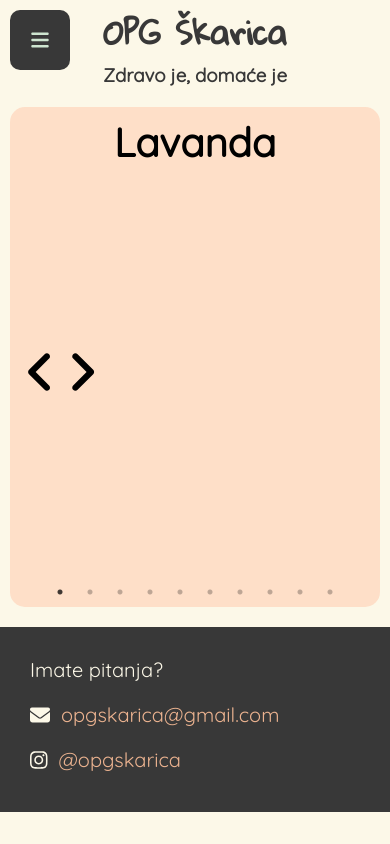
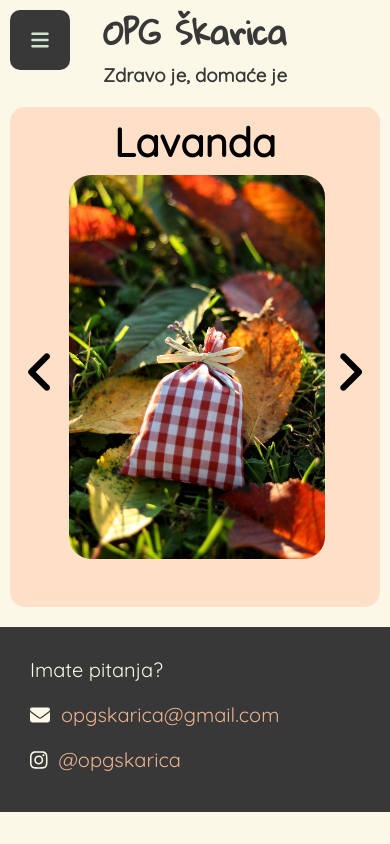
Before and after one commit to CroAnna/Family-farm-OPG, a React (Create React App) app: page /galerija in a window 390 px wide. Shown: the top 844 px of the page. Built offline with nearby package versions, Linux system fonts and the light colour scheme.

Commit message:
removed responsive with bug on render

```diff
--- a/src/Components/Gallery.jsx
+++ b/src/Components/Gallery.jsx
@@ -18,7 +18,6 @@ import lavanda8 from "../Images/lavanda8.jpg";
 import lavanda9 from "../Images/lavanda9.jpg";
 import lavanda10 from "../Images/lavanda10.jpg";
 import butternut1 from "../Images/butternut1.jpg";
-import { useState } from "react";
 
 const Gallery = () => {
   // render() {
@@ -31,15 +30,15 @@ const Gallery = () => {
     variableWidth: true,
     nextArrow: <SampleNextArrow />,
     prevArrow: <SamplePrevArrow />,
-    responsive: [
-      {
-        // mobile
-        breakpoint: 961,
-        settings: {
-          variableWidth: false,
-        },
-      },
-    ],
+    // responsive: [
+    //   {
+    //     // mobile
+    //     breakpoint: 961,
+    //     settings: {
+    //       variableWidth: false,
+    //     },
+    //   },
+    // ],
   };
 
   function SampleNextArrow(props) {
@@ -59,7 +58,7 @@ const Gallery = () => {
     );
   }
 
-  const [lavanda, setLavanda] = useState([
+  const lavanda = [
     { slika: lavanda1 },
     { slika: lavanda2 },
     { slika: lavanda3 },
@@ -70,7 +69,7 @@ const Gallery = () => {
     { slika: lavanda8 },
     { slika: lavanda9 },
     { slika: lavanda10 },
-  ]);
+  ];
   return (
     <div className="galerija-container">
       <div className="grupa">
```
